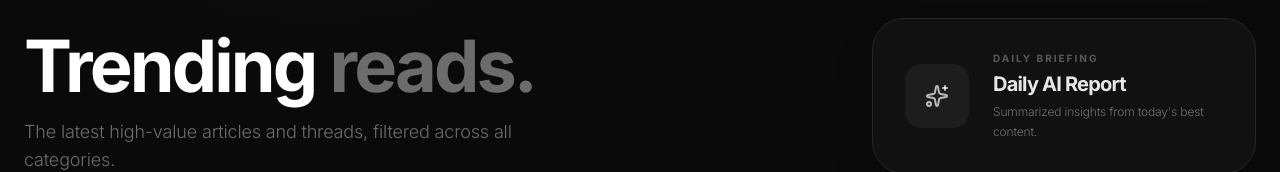
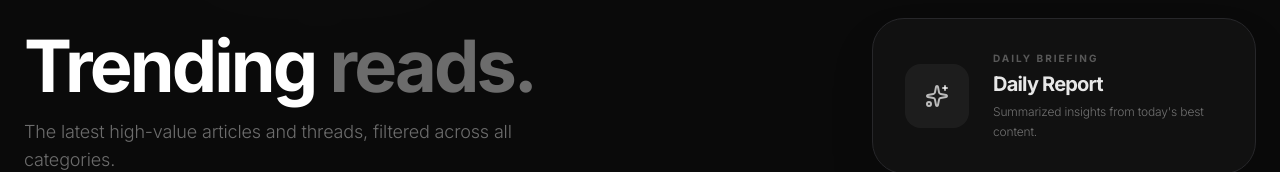
Before and after one commit to jasonCodeSpace/articles-x, a Next.js app: page /trending in a window 1280 px wide. Shown: the part 174-346 px from the top of the page. Built offline with nearby package versions, Linux system fonts and the light colour scheme; no server answers; the database is empty.

Commit message:
fix: rename Daily AI Report to Daily Report

```diff
--- a/app/trending/page.tsx
+++ b/app/trending/page.tsx
@@ -160,7 +160,7 @@ export default async function TrendingPage({ searchParams }: PageProps) {
               </div>
               <div className="space-y-1">
                 <div className="text-[10px] uppercase tracking-[0.2em] text-white/30 font-bold">Daily Briefing</div>
-                <h3 className="text-xl font-medium text-white/90 group-hover:text-white transition-colors">Daily AI Report</h3>
+                <h3 className="text-xl font-medium text-white/90 group-hover:text-white transition-colors">Daily Report</h3>
                 <p className="text-xs text-white/40 font-light leading-relaxed">
                   Summarized insights from today&apos;s best content.
                 </p>
```
